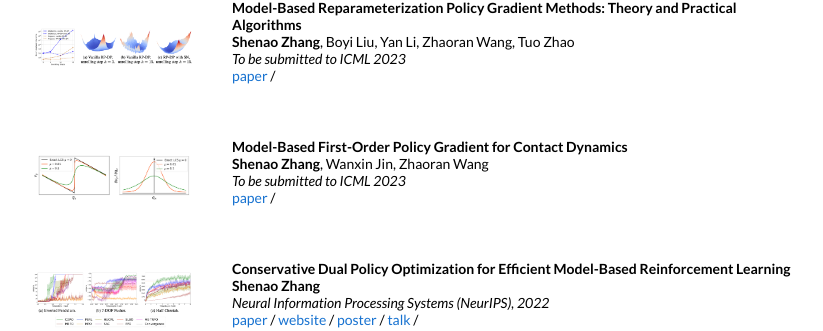
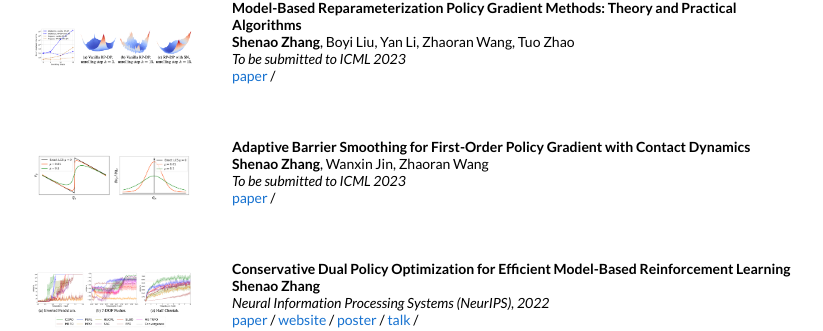
Before and after one commit to shenao-zhang/shenao-zhang.github.io, a Jekyll site: the page built from _posts/2021-12-02-mbpg.markdown, in a window 1280 px wide. Shown: the part 431-762 px from the top of the page, without its empty margins (228-1051 px from the left). Built offline with Jekyll 4.4.1, drawn with Linux system fonts in a browser that asks for light colours.

Commit message:
Update 2022-12-08-contact.markdown

```diff
--- a/_posts/2022-12-08-contact.markdown
+++ b/_posts/2022-12-08-contact.markdown
@@ -1,6 +1,6 @@
 ---
 layout: post
-title:  "Model-Based First-Order Policy Gradient for Contact Dynamics"
+title:  "Adaptive Barrier Smoothing for First-Order Policy Gradient with Contact Dynamics"
 date:   2022-09-02 13:15:53 +01:00
 image: /images/contact22.jpg
 categories: research
```
